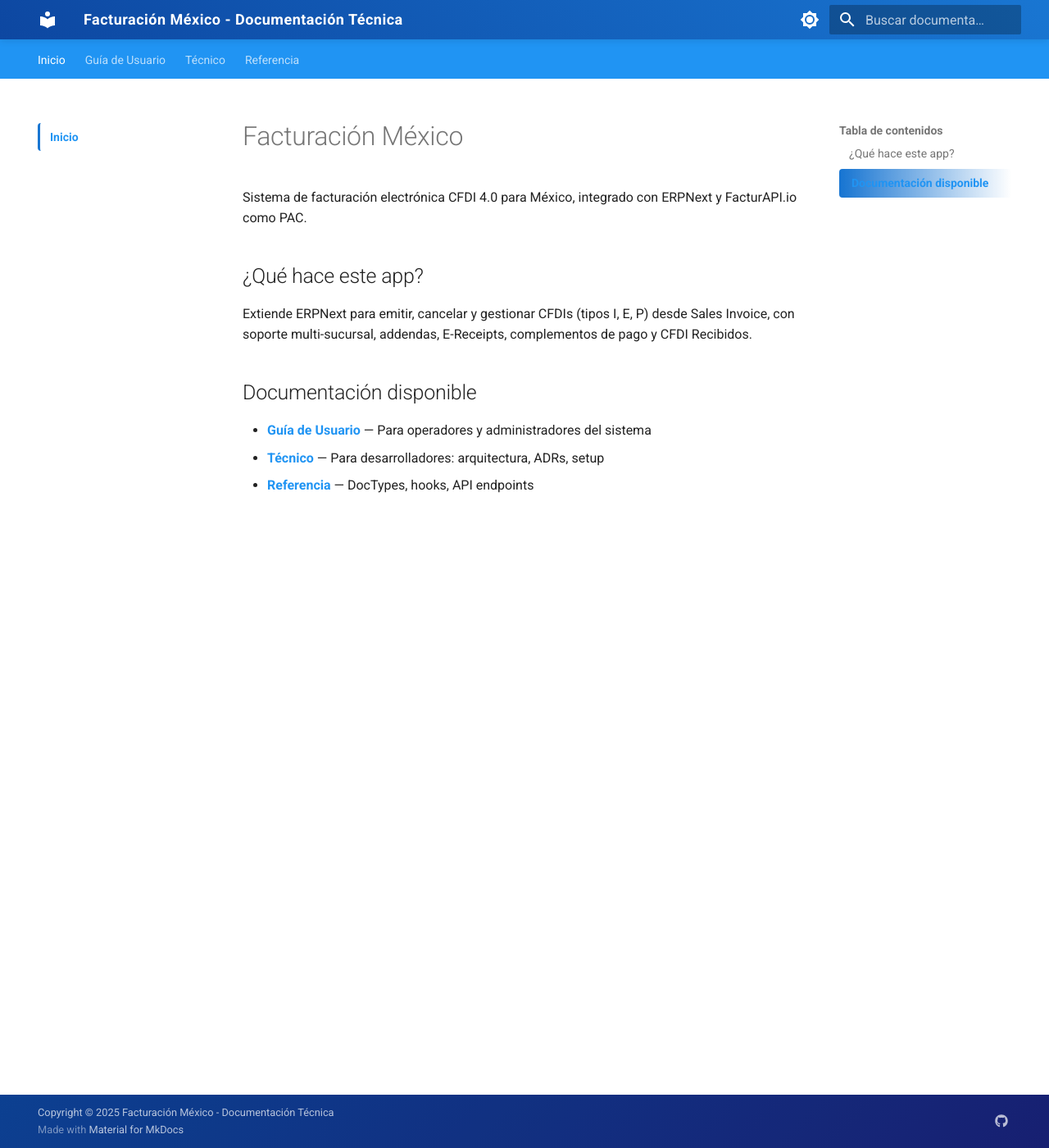
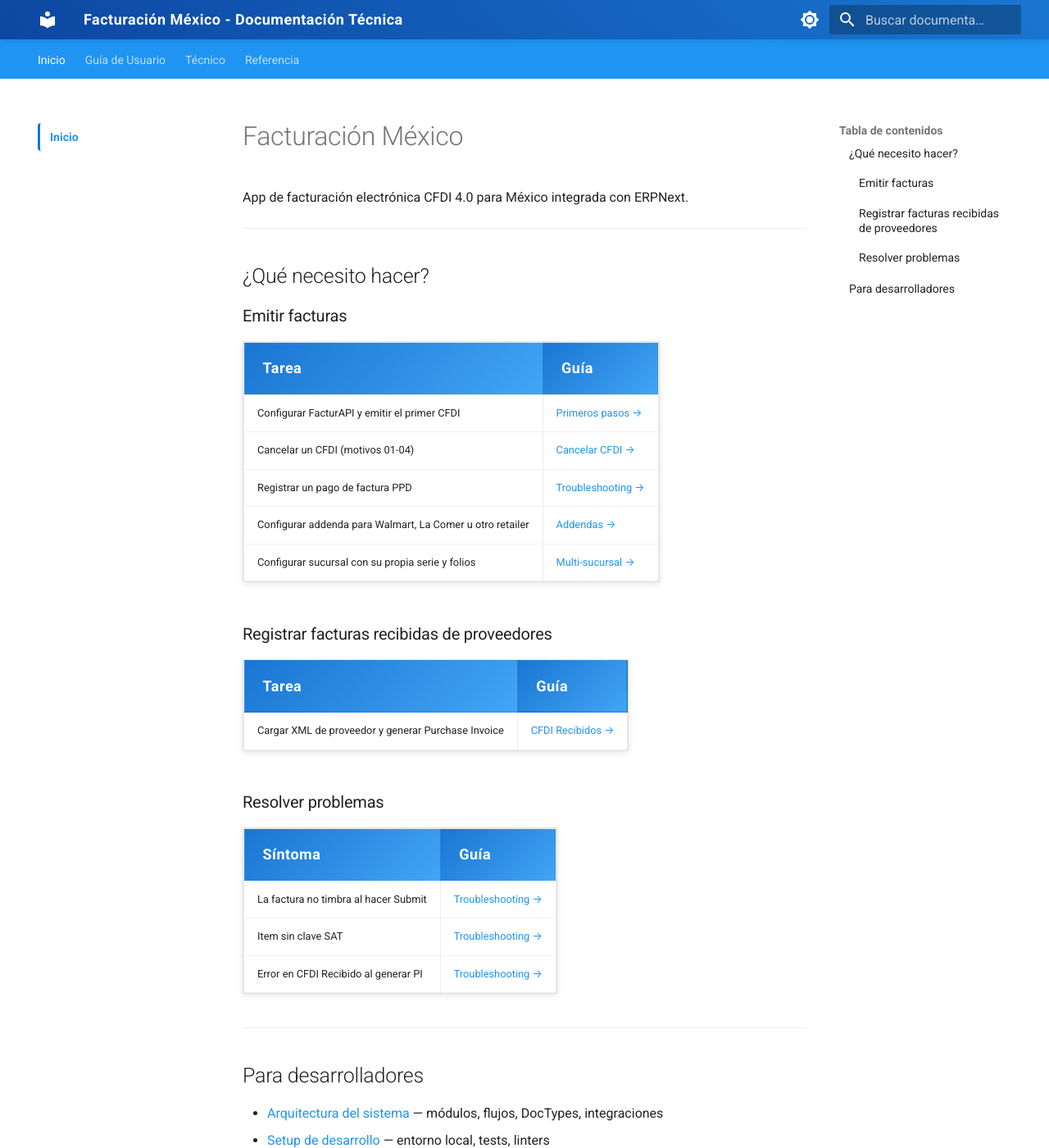
Before and after one commit to luisrms69/facturacion_mexico, an MkDocs documentation site: the page built from docs/index.md, in a window 1280 px wide and 1400 px high. Shown: the whole window at 82% size. Built offline with MkDocs 1.6.1 and Material for MkDocs 9.7.7, drawn with Linux system fonts in a browser that asks for light colours; the version menu is left out; some of the changed text lies outside the part shown.

Commit message:
docs: corrige index.md — orientado a tareas del usuario
El index anterior era genérico e inútil. Reemplazado por una guía
orientada a tareas reales: emitir facturas, registrar proveedores,
resolver problemas. Links directos a las secciones relevantes.

Co-Authored-By: Claude Sonnet 4.6 <noreply@anthropic.com>

```diff
--- a/docs/index.md
+++ b/docs/index.md
@@ -1,14 +1,40 @@
 # Facturación México
 
-Sistema de facturación electrónica CFDI 4.0 para México, integrado con ERPNext y FacturAPI.io como PAC.
+App de facturación electrónica CFDI 4.0 para México integrada con ERPNext.
 
-## ¿Qué hace este app?
+---
 
-Extiende ERPNext para emitir, cancelar y gestionar CFDIs (tipos I, E, P) desde Sales Invoice,
-con soporte multi-sucursal, addendas, E-Receipts, complementos de pago y CFDI Recibidos.
+## ¿Qué necesito hacer?
 
-## Documentación disponible
+### Emitir facturas
 
-- **[Guía de Usuario](usuario/index.md)** — Para operadores y administradores del sistema
-- **[Técnico](tecnico/index.md)** — Para desarrolladores: arquitectura, ADRs, setup
-- **[Referencia](referencia/index.md)** — DocTypes, hooks, API endpoints
+| Tarea | Guía |
+|---|---|
+| Configurar FacturAPI y emitir el primer CFDI | [Primeros pasos →](usuario/getting-started.md) |
+| Cancelar un CFDI (motivos 01-04) | [Cancelar CFDI →](usuario/cancelar-cfdi.md) |
+| Registrar un pago de factura PPD | [Troubleshooting →](usuario/troubleshooting.md#complemento-de-pago-no-se-genera) |
+| Configurar addenda para Walmart, La Comer u otro retailer | [Addendas →](usuario/addendas.md) |
+| Configurar sucursal con su propia serie y folios | [Multi-sucursal →](usuario/multisucursal.md) |
+
+### Registrar facturas recibidas de proveedores
+
+| Tarea | Guía |
+|---|---|
+| Cargar XML de proveedor y generar Purchase Invoice | [CFDI Recibidos →](usuario/cfdi-recibidos.md) |
+
+### Resolver problemas
+
+| Síntoma | Guía |
+|---|---|
+| La factura no timbra al hacer Submit | [Troubleshooting →](usuario/troubleshooting.md#timbrado-falla-al-hacer-submit) |
+| Item sin clave SAT | [Troubleshooting →](usuario/troubleshooting.md#item-sin-clave-sat) |
+| Error en CFDI Recibido al generar PI | [Troubleshooting →](usuario/troubleshooting.md#cfdi-recibido-error-en-conversión-a-pi) |
+
+---
+
+## Para desarrolladores
+
+- [Arquitectura del sistema](tecnico/arquitectura.md) — módulos, flujos, DocTypes, integraciones
+- [Setup de desarrollo](tecnico/setup.md) — entorno local, tests, linters
+- [Referencia técnica](referencia/index.md) — DocTypes, hooks, API endpoints (auto-generada)
+- [ADRs](adr/index.md) — decisiones arquitectónicas permanentes
```
